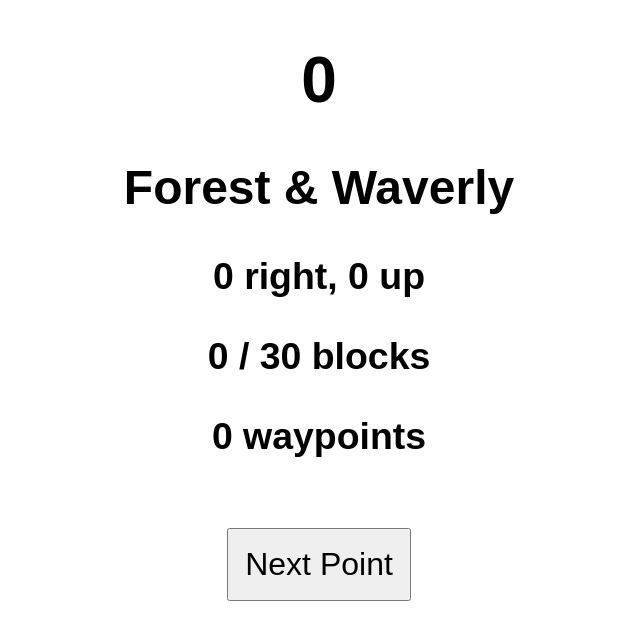
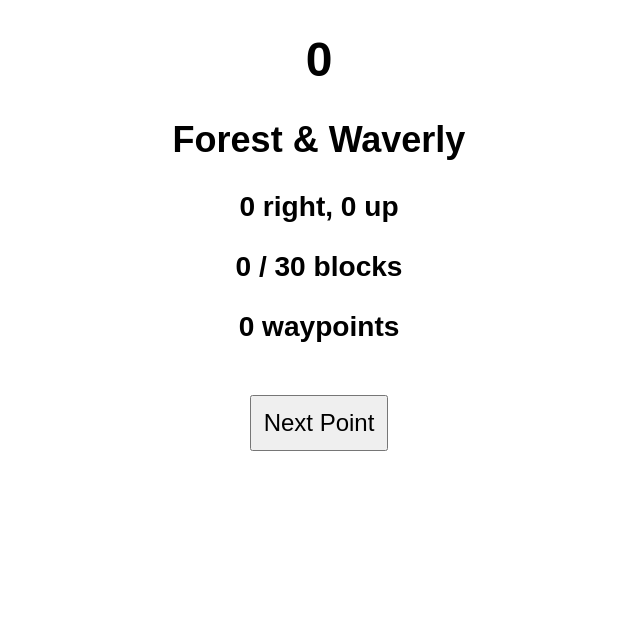
Before and after one commit to ztomasze/run-run, a plain HTML site: page index.html in a window 1280 px wide. Shown: the whole page, without its empty margins (321-961 px from the left). Drawn offline with Linux system fonts and the light colour scheme.

Commit message:
More tweaks

```diff
--- a/index.html
+++ b/index.html
@@ -6,7 +6,7 @@
     body {
       text-align: center;
       font-family: sans-serif;
-      font-size: 4vh;
+      font-size: 3vh;
       max-height: 90vh;
     }
     button {
```
